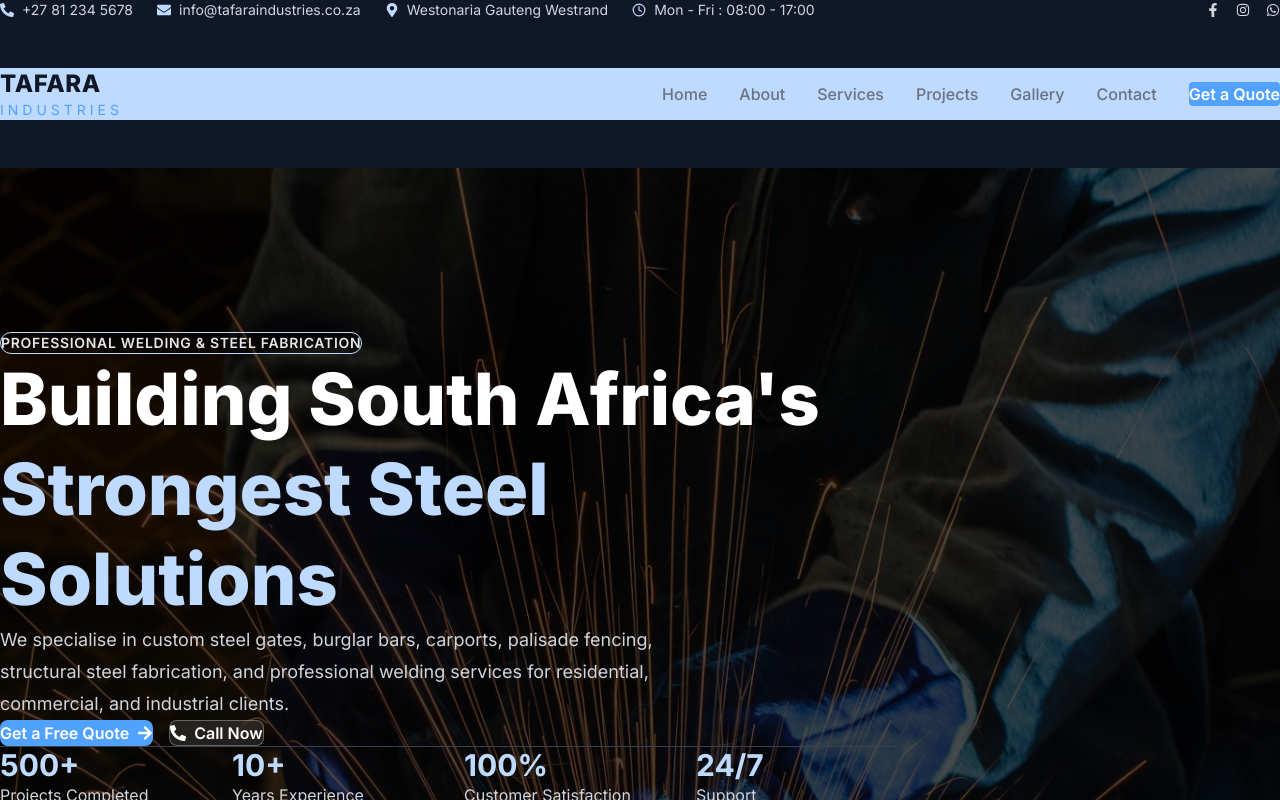
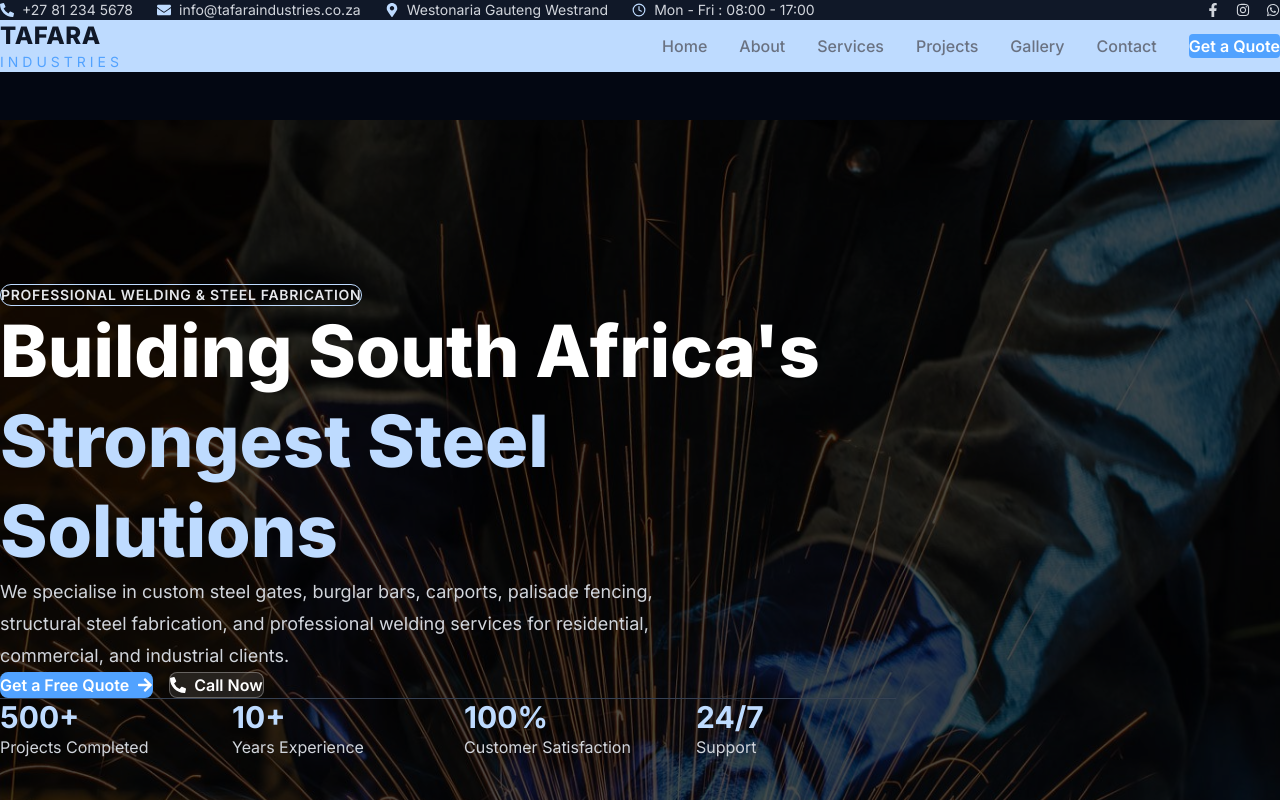
Before and after one commit to Edward2020-cmd/tafaraindustries, a React (Vite) app: page / in a window 1280 px wide. Shown: the top 800 px of the page. Built offline with nearby package versions, Linux system fonts and the light colour scheme.

Commit message:
spaces and color on text updated

```diff
--- a/src/App.jsx
+++ b/src/App.jsx
@@ -11,9 +11,11 @@ import Gallery from "./assets/Components/Gallery"
 function App() {
   return (
     <>
-      <div className="bg-gray-900 flex flex-col gap-12">
+      <div className="bg-gray-950  flex flex-col gap-12">
+        <div>
         <TopBar />
         <Navbar />
+        </div>
         <Hero />
         <AboutUs />
         <Projects />
```
